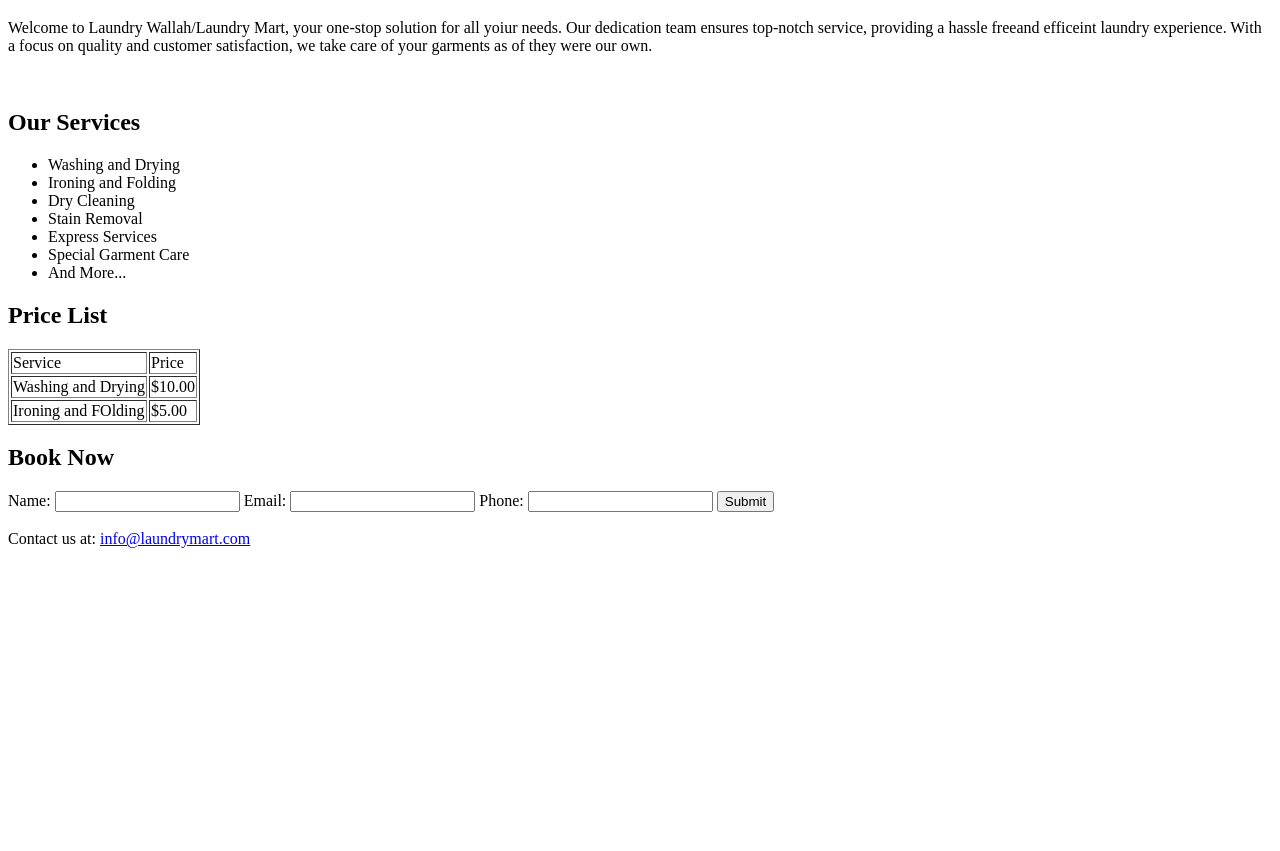
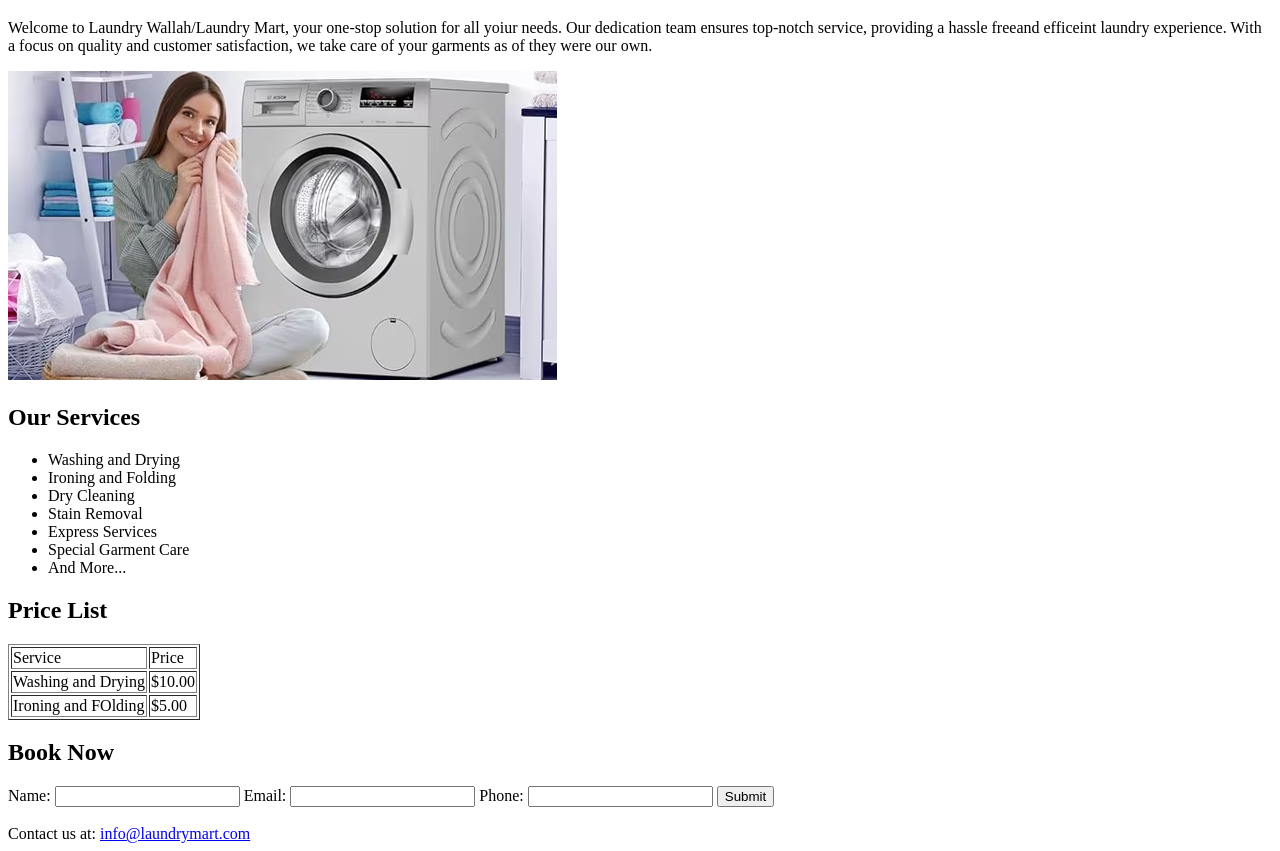
Before and after one commit to rkrb3112/laundry_wallah, a plain HTML site: page index.html in a window 1280 px wide. Shown: the part 61-912 px from the top of the page. Before the commit the page ends 800 px from the top, so only its background shows below. Drawn offline with Linux system fonts and the light colour scheme; the site is published under a folder, as on GitHub Pages, so addresses that start at the root find nothing.

Commit message:
Update index.html for image 2nd time

```diff
--- a/index.html
+++ b/index.html
@@ -20,7 +20,7 @@
                 quality and customer satisfaction, we take care of your garments as of they were our own.</p>
         </section>
 
-        <img src="/washing__1702448670946_1702448671241.avif" alt="">
+        <img src="washing__1702448670946_1702448671241.avif" alt="">
         <br>
 
         <section id="services">
```
